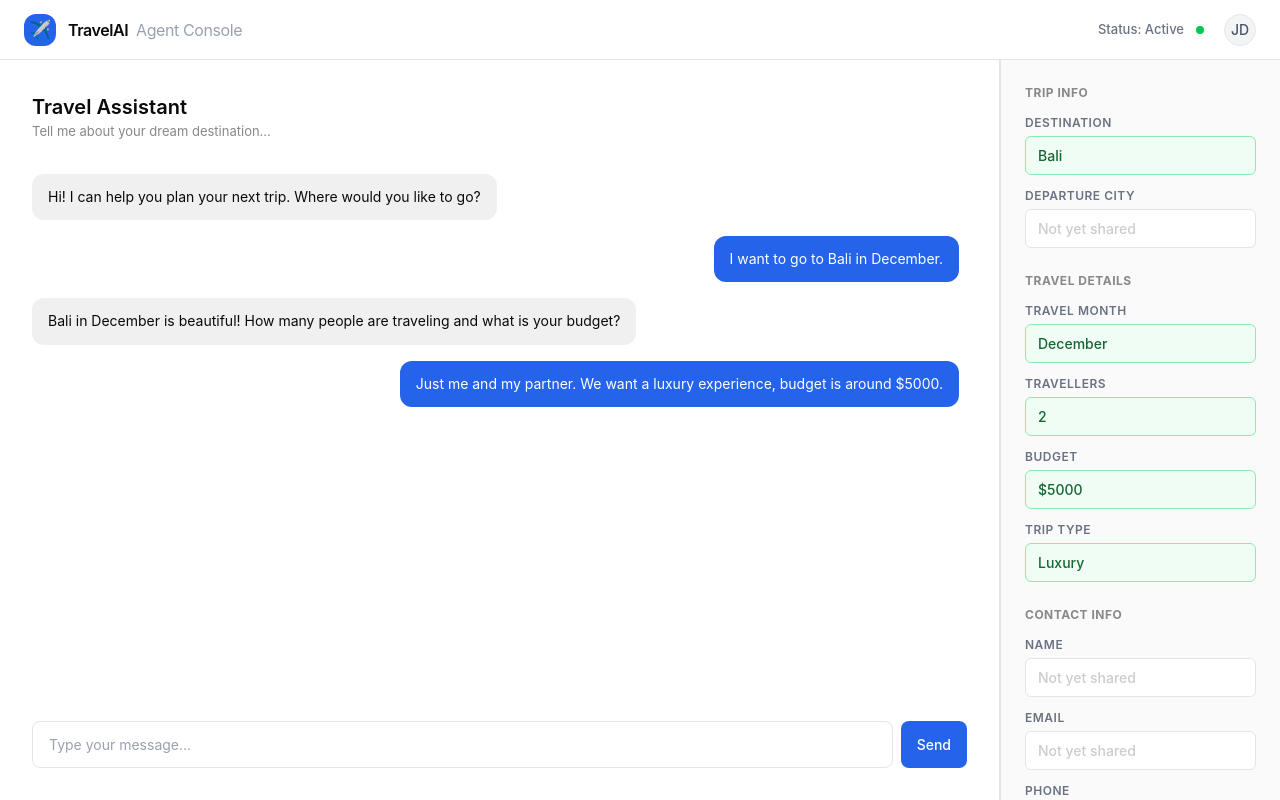
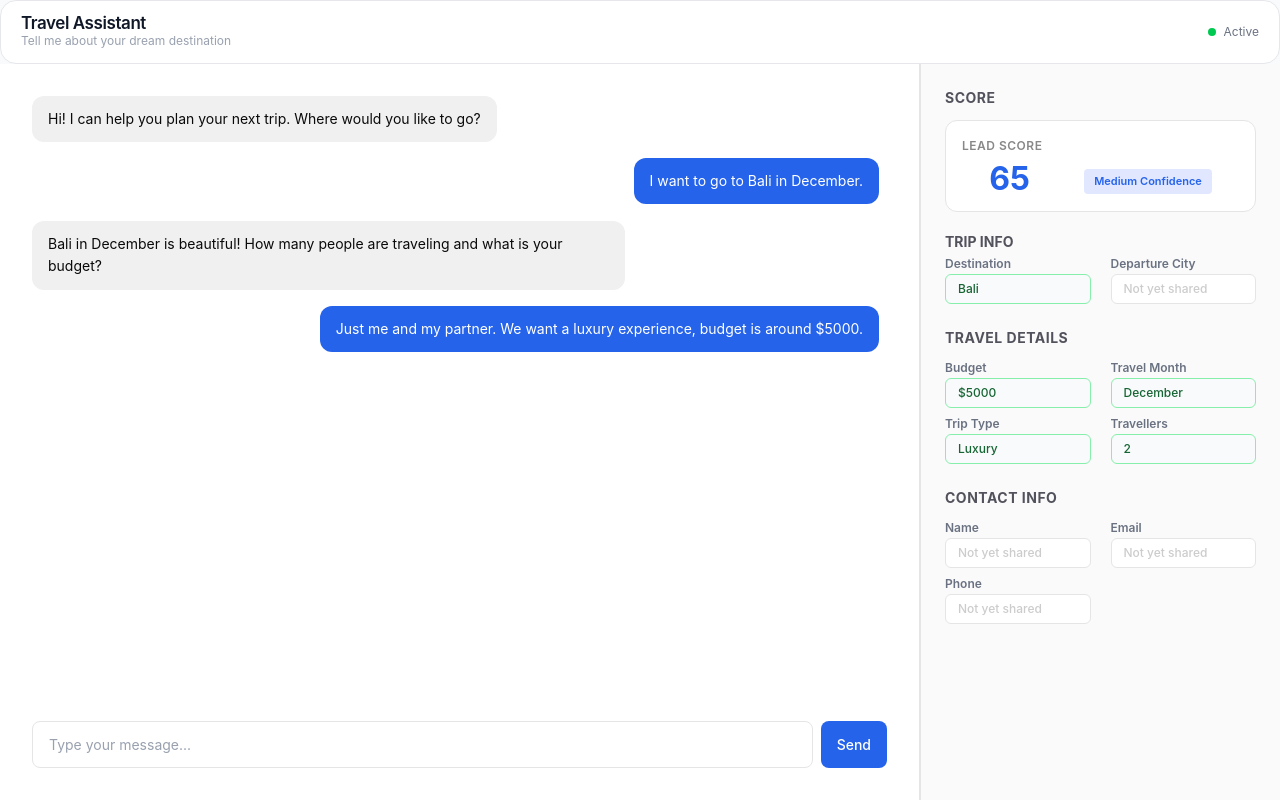
Before and after one commit to latakshsariyapatidar/AI_Travel_Agent, a React app in the folder frontend/: page / in a window 1280 px wide. Built offline with nearby package versions, Linux system fonts and the light colour scheme; the HTML template or start-up script is replaced by a standard one.

Commit message:
fix: redo the styles and added new animation for chat

```diff
--- a/frontend/package.json
+++ b/frontend/package.json
@@ -13,6 +13,8 @@
     "@tailwindcss/vite": "^4.3.3",
     "react": "^19.2.7",
     "react-dom": "^19.2.7",
+    "react-icons": "^5.7.0",
+    "remixicon": "^4.9.1",
     "tailwindcss": "^4.3.3"
   },
   "devDependencies": {
--- a/frontend/src/App.jsx
+++ b/frontend/src/App.jsx
@@ -1,10 +1,12 @@
-import React, { useState } from 'react';
+import { useState } from 'react';
 import ChatPanel from './components/ChatPanel';
 import LeadPanel from './components/LeadPanel';
 
+
 const App = () => {
+  const [isTyping, setIsTyping] = useState(false);
   // Static snapshot of mock data as requested
-  const [conversationState] = useState({
+  const [conversationState, setConversationState] = useState({
     messages: [
       { role: 'assistant', text: 'Hi! I can help you plan your next trip. Where would you like to go?' },
       { role: 'user', text: 'I want to go to Bali in December.' },
@@ -26,30 +28,41 @@ const App = () => {
     confidence: 'Medium',
   });
 
+  const handleSendMessage = (text) => {
+    setConversationState((prev) => ({
+      ...prev,
+      messages: [...prev.messages, { role: 'user', text }],
+    }));
+
+    setIsTyping(true);
+    // Optional: simulate a fake assistant reply after 1 second
+    setTimeout(() => {
+      setIsTyping(false);
+      setConversationState((prev) => ({
+        ...prev,
+        messages: [...prev.messages, { role: 'assistant', text: 'Thanks for sharing! I have updated your travel profile.' }],
+      }));
+    }, 1500);
+  };
+
   return (
     <div className="flex flex-col h-screen w-full font-sans bg-gray-50">
-      {/* Top Navigation Bar - SaaS Style */}
-      <header className="flex items-center justify-between h-[60px] bg-white border-b border-[var(--color-neutral)] px-6 shrink-0 z-10">
-        <div className="flex items-center gap-3">
-          <div className="w-8 h-8 rounded-lg bg-[var(--color-accent)] flex items-center justify-center text-white text-[18px]">
-            ✈️
-          </div>
-          <span className="font-semibold text-[16px] tracking-tight text-[var(--color-primary)]">
-            TravelAI <span className="text-gray-400 font-normal ml-1">Agent Console</span>
+      <header className="flex items-center justify-between h-16 bg-white border border-gray-200 rounded-2xl px-5 shrink-0 z-10 relative overflow-hidden">
+        <div className="leading-4 flex flex-col items-start">
+          <h1 className="text-[17px] font-semibold text-gray-900 tracking-tight">Travel Assistant</h1>
+          <p className="text-[12px] text-gray-400 font-regular tracking-tightest mt-0.5">Tell me about your dream destination</p>
+        </div>
+
+        <div className="flex items-center gap-2">
+          <span className="relative flex h-2 w-2">
+            <span className="relative inline-flex rounded-full h-2 w-2 bg-green-500" />
           </span>
-        </div>
-        <div className="flex items-center gap-3">
-          <span className="text-[13px] text-gray-500 font-medium">Status: Active</span>
-          <div className="w-2 h-2 rounded-full bg-green-500"></div>
-          <div className="w-8 h-8 rounded-full bg-gray-100 border border-gray-200 flex items-center justify-center text-gray-600 text-sm ml-2 font-medium">
-            JD
-          </div>
+          <span className="text-[12px] text-gray-500">Active</span>
         </div>
       </header>
 
-      {/* Main Content Workspace */}
       <main className="flex flex-col md:flex-row flex-1 min-h-0">
-        <ChatPanel messages={conversationState.messages} />
+        <ChatPanel messages={conversationState.messages} onSendMessage={handleSendMessage} isTyping={isTyping} />
         <LeadPanel
           capturedFields={conversationState.capturedFields}
           leadScore={conversationState.leadScore}
--- a/frontend/src/components/ChatPanel.jsx
+++ b/frontend/src/components/ChatPanel.jsx
@@ -1,26 +1,62 @@
-import React from 'react';
+import { useState, useRef, useEffect } from 'react';
 import MessageBubble from './MessageBubble';
 
-const ChatPanel = ({ messages }) => {
+const ChatPanel = ({ messages, onSendMessage, isTyping }) => {
+  const [inputValue, setInputValue] = useState('');
+  const messagesEndRef = useRef(null);
+
+  const scrollToBottom = () => {
+    messagesEndRef.current?.scrollIntoView({ behavior: "smooth" });
+  };
+
+  useEffect(() => {
+    scrollToBottom();
+  }, [messages, isTyping]);
+
+  const handleSend = () => {
+    if (inputValue.trim()) {
+      onSendMessage(inputValue.trim());
+      setInputValue('');
+    }
+  };
+
+  const handleKeyDown = (e) => {
+    if (e.key === 'Enter') {
+      handleSend();
+    }
+  };
+
   return (
-    <div className="flex-1 flex flex-col p-[32px] md:border-r border-b md:border-b-0 border-[var(--color-neutral)] min-h-0 bg-[#ffffff]">
-      {/* Header */}
-      <div className="mb-[32px]">
-        <h1 className="text-[20px] font-semibold text-[var(--color-primary)]">Travel Assistant</h1>
-        <p className="text-[13px] text-[#888888]">Tell me about your dream destination...</p>
-      </div>
-
-      {/* Messages */}
-      <div className="flex-1 overflow-y-auto flex flex-col gap-[16px] mb-[20px] pr-2">
+    <div className="flex-1 flex flex-col p-8 md:border-r border-b md:border-b-0 border-(--color-neutral) min-h-0 bg-[#ffffff]">
+      {/* Message Area */}
+      <div className="flex-1 overflow-y-auto flex flex-col gap-4 mb-5 pr-2">
         {messages.map((msg, index) => (
           <MessageBubble key={index} message={msg} />
         ))}
+        {isTyping && (
+          <MessageBubble
+            message={{
+              role: 'assistant',
+              text: (
+                <div className="flex items-center gap-1 h-5">
+                  <span className="typing-dot"></span>
+                  <span className="typing-dot"></span>
+                  <span className="typing-dot"></span>
+                </div>
+              ),
+            }}
+          />
+        )}
+        <div ref={messagesEndRef} />
       </div>
 
       {/* Input Area */}
       <div className="flex gap-2 w-full mt-auto">
         <input
           type="text"
+          value={inputValue}
+          onChange={(e) => setInputValue(e.target.value)}
+          onKeyDown={handleKeyDown}
           placeholder="Type your message..."
           className="flex-1 text-[14px] bg-[#ffffff] transition-all duration-200 outline-none placeholder-gray-400"
           style={{
@@ -31,15 +67,14 @@ const ChatPanel = ({ messages }) => {
           }}
           onFocus={(e) => {
             e.target.style.borderColor = 'var(--color-accent)';
-            e.target.style.boxShadow = '0 0 0 3px rgba(37, 99, 235, 0.1)';
           }}
           onBlur={(e) => {
             e.target.style.borderColor = 'var(--color-neutral)';
-            e.target.style.boxShadow = 'none';
           }}
         />
         <button
-          className="text-[14px] font-medium text-white transition-colors duration-200 cursor-pointer min-h-[44px]"
+          onClick={handleSend}
+          className="text-[14px] font-medium text-white transition-colors duration-200 cursor-pointer min-h-11"
           style={{
             padding: '0 16px',
             backgroundColor: 'var(--color-accent)',
--- a/frontend/src/components/FieldRow.jsx
+++ b/frontend/src/components/FieldRow.jsx
@@ -1,23 +1,21 @@
-import React from 'react';
 
 const FieldRow = ({ label, value }) => {
   const isFilled = value !== null && value !== undefined && value !== '';
 
   return (
-    <div className="flex flex-col gap-1 w-full">
-      <span className="text-[12px] font-semibold tracking-[0.5px] text-gray-500 uppercase">
+    <div className="flex flex-col gap-0.5 w-full">
+      <span className="text-xs font-semibold text-gray-500">
         {label}
       </span>
       <div
-        className="flex items-center text-[14px] font-medium transition-colors duration-200"
+        className="flex items-center text-xs font-medium transition-colors duration-200 rounded-sm"
         style={{
-          padding: '8px 12px',
-          minHeight: '28px',
-          borderRadius: 'var(--radius-sm)',
+          padding: '3px 12px',
+          minHeight: '30px',
           borderWidth: '1px',
           borderStyle: 'solid',
           borderColor: isFilled ? '#86efac' : 'var(--color-neutral)',
-          backgroundColor: isFilled ? '#f0fdf4' : '#ffffff',
+          backgroundColor: isFilled ? '#f9fafb' : '#ffffff',
           color: isFilled ? '#166534' : '#cccccc',
         }}
       >
--- a/frontend/src/components/LeadPanel.jsx
+++ b/frontend/src/components/LeadPanel.jsx
@@ -1,47 +1,52 @@
-import React from 'react';
 import FieldRow from './FieldRow';
 import ScoreBadge from './ScoreBadge';
 
 const LeadPanel = ({ capturedFields, leadScore, confidence }) => {
   return (
-    <div className="w-full md:w-[280px] shrink-0 p-[24px] bg-[var(--color-light)] overflow-y-auto border-t md:border-t-0 md:border-l border-[var(--color-neutral)] h-full">
+    <div className="w-full md:w-90 shrink-0 p-6 bg-(--color-light) overflow-y-auto border-t md:border-t-0 md:border-l border-(--color-neutral) h-full">
+
+      {/* Lead Score Section */}
+      <div className="flex flex-col gap-3 mb-5">
+        <h2 className="text-sm uppercase font-bold tracking-[0.5px] text-zinc-600">
+          Score
+        </h2>
+        <ScoreBadge score={leadScore} confidence={confidence} />
+      </div>
 
       {/* Trip Info Section */}
-      <div className="flex flex-col gap-[12px] mb-[24px]">
-        <h2 className="text-[12px] uppercase font-bold tracking-[0.5px] text-[#888888]">
+      <div className="flex flex-col gap-1 mb-6">
+        <h2 className="text-sm uppercase font-bold text-zinc-600">
           Trip Info
         </h2>
+        <div className='flex gap-5'>
           <FieldRow label="Destination" value={capturedFields.destination} />
           <FieldRow label="Departure City" value={capturedFields.departureCity} />
         </div>
+      </div>
 
       {/* Travel Details Section */}
-      <div className="flex flex-col gap-[12px] mb-[24px]">
-        <h2 className="text-[12px] uppercase font-bold tracking-[0.5px] text-[#888888]">
+      <div className="flex flex-col gap-3 mb-6">
+        <h2 className="text-sm uppercase font-bold tracking-[0.5px] text-zinc-600">
           Travel Details
         </h2>
+        <div className='grid grid-cols-2 gap-x-5 gap-y-2'>
+          <FieldRow label="Budget" value={capturedFields.budget} />
           <FieldRow label="Travel Month" value={capturedFields.travelMonth} />
+          <FieldRow label="Trip Type" value={capturedFields.tripType} />
           <FieldRow label="Travellers" value={capturedFields.travellers} />
-        <FieldRow label="Budget" value={capturedFields.budget} />
-        <FieldRow label="Trip Type" value={capturedFields.tripType} />
+        </div>
       </div>
 
       {/* Contact Info Section */}
-      <div className="flex flex-col gap-[12px] mb-[24px]">
-        <h2 className="text-[12px] uppercase font-bold tracking-[0.5px] text-[#888888]">
+      <div className="flex flex-col gap-3 mb-6">
+        <h2 className="text-sm uppercase font-bold tracking-[0.5px] text-zinc-600">
           Contact Info
         </h2>
+        <div className='grid grid-cols-2 gap-x-5 gap-y-2'>
           <FieldRow label="Name" value={capturedFields.name} />
           <FieldRow label="Email" value={capturedFields.email} />
           <FieldRow label="Phone" value={capturedFields.phone} />
         </div>
-
-      {/* Lead Score Section */}
-      <div className="flex flex-col gap-[12px]">
-        <h2 className="text-[12px] uppercase font-bold tracking-[0.5px] text-[#888888]">
-          Score
-        </h2>
-        <ScoreBadge score={leadScore} confidence={confidence} />
       </div>
 
     </div>
--- a/frontend/src/components/MessageBubble.jsx
+++ b/frontend/src/components/MessageBubble.jsx
@@ -1,10 +1,9 @@
-import React from 'react';
 
 const MessageBubble = ({ message }) => {
   const isUser = message.role === 'user';
 
   return (
-    <div className={`flex w-full ${isUser ? 'justify-end' : 'justify-start'} animate-slide-in`}>
+    <div className={`flex w-full ${isUser ? 'justify-end' : 'justify-start'} animate-pop`}>
       <div
         className="text-[14px] leading-[1.6]"
         style={{
--- a/frontend/src/components/ScoreBadge.jsx
+++ b/frontend/src/components/ScoreBadge.jsx
@@ -1,17 +1,17 @@
-import React from 'react';
 
 const ScoreBadge = ({ score, confidence }) => {
   return (
-    <div className="flex flex-col gap-2 p-4 border border-[var(--color-neutral)] rounded-[var(--radius-lg)] bg-[#ffffff]">
+    <div className="flex flex-col gap-2 p-4 border border-(--color-neutral) rounded-lg bg-[#ffffff]">
       <span className="text-[12px] uppercase font-semibold tracking-[0.5px] text-[#888888]">
         Lead Score
       </span>
-      <div className="text-[32px] font-bold text-[var(--color-accent)] leading-none">
+      <div className='flex justify-around'>
+        <div className="text-[32px] font-bold text-(--color-accent) leading-none">
           {score}
         </div>
         <div className="self-start mt-1">
           <span
-          className="inline-block text-[11px] font-semibold text-[var(--color-accent)]"
+            className="inline-block text-[11px] font-semibold text-(--color-accent)"
             style={{
               padding: '4px 10px',
               backgroundColor: '#e0e7ff',
@@ -22,6 +22,7 @@ const ScoreBadge = ({ score, confidence }) => {
           </span>
         </div>
       </div>
+    </div>
   );
 };
 
--- a/frontend/src/index.css
+++ b/frontend/src/index.css
@@ -27,17 +27,43 @@ body {
   padding: 0;
 }
 
-@keyframes slideIn {
-  from {
-    opacity: 0;
-    transform: translateY(8px);
+@keyframes bounce {
+  0%, 80%, 100% {
+    transform: translateY(0);
   }
-  to {
-    opacity: 1;
-    transform: translateY(0);
+  40% {
+    transform: translateY(-4px);
   }
 }
 
-.animate-slide-in {
-  animation: slideIn 300ms ease-out forwards;
+.typing-dot {
+  display: inline-block;
+  width: 6px;
+  height: 6px;
+  background-color: #888888;
+  border-radius: 50%;
+  animation: bounce 1.4s infinite ease-in-out both;
 }
+
+.typing-dot:nth-child(1) {
+  animation-delay: -0.32s;
+}
+
+.typing-dot:nth-child(2) {
+  animation-delay: -0.16s;
+}
+
+@keyframes pop {
+  0% {
+    opacity: 0;
+    transform: scale(0.95);
+  }
+  100% {
+    opacity: 1;
+    transform: scale(1);
+  }
+}
+
+.animate-pop {
+  animation: pop 200ms cubic-bezier(0.175, 0.885, 0.32, 1.275) forwards;
+}
```
Also changed, not shown: 1 other file (tests, documents, lock files or other folders). Lines whose indentation alone changed are shown as unchanged.
